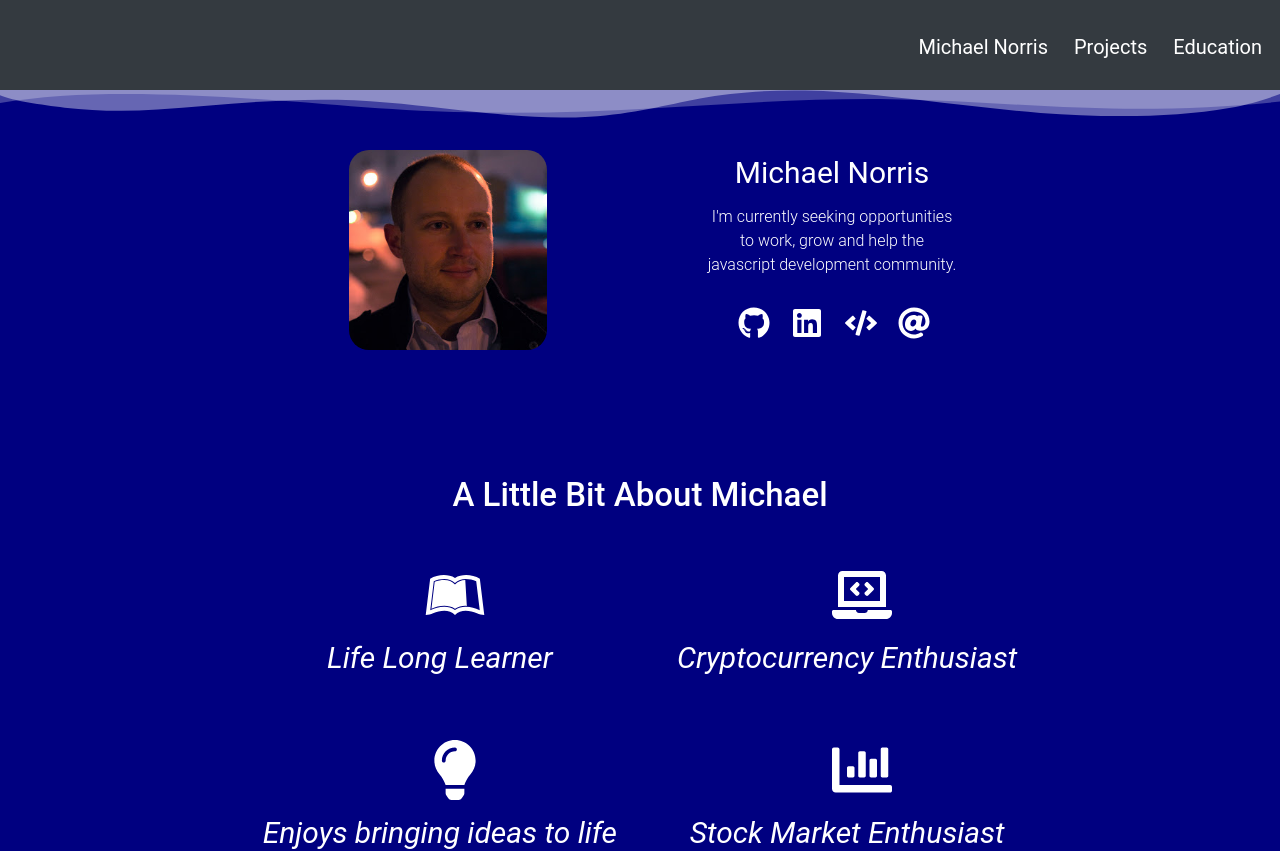
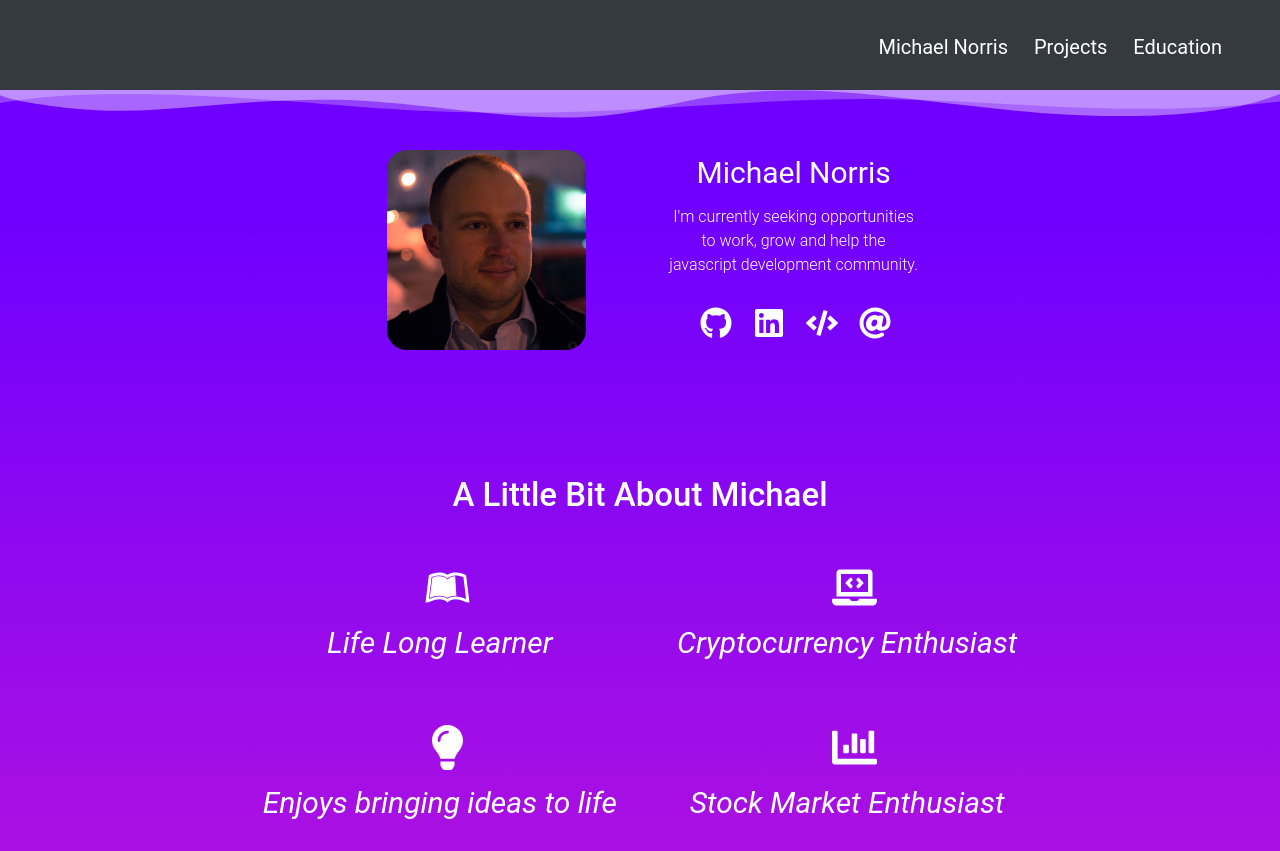
Before and after one commit to Norrismi/react_portfolio, a React (Create React App) app: page / in a window 1280 px wide. Shown: the top 851 px of the page. Built offline with nearby package versions, Linux system fonts and the light colour scheme.

Commit message:
added css variables, page background

```diff
--- a/src/components/Author/Author.css
+++ b/src/components/Author/Author.css
@@ -1,12 +1,11 @@
 .author__container {
-    /* margin-right: 20px; */
-    background-color: navy;
+    background: var(--theme-background)
 }
 
 
 
 .author__body-title {
-    /* padding-top: 50px; */
+
     text-align: center;
 }
 
@@ -16,11 +15,9 @@
 .author__info-container {
     height: 100vh;
     width: 100%;
-    /* margin: 0 20px 1000px 20px; */
     display: flex;
     flex-direction: column;
     justify-content: center;
-    /* padding-top: 40px; */
 
 }
 
@@ -62,11 +59,6 @@
 
     }
 
-    .author__hr-break {
-
-        background-color: grey;
-    }
-
     .author__body-title {
         display: flex;
         justify-content: center;
@@ -74,14 +66,9 @@
         margin: 20px 40px;
     }
 
-
     .author__about-text {
         font-size: 18px;
-
-
     }
-
-
 
 }
 
@@ -94,11 +81,6 @@
 
     }
 
-    .author__hr-break {
-
-        background-color: grey;
-    }
-
     .author__body-title {
         display: flex;
         justify-content: center;
@@ -106,14 +88,9 @@
         margin: 20px 40px;
     }
 
-
     .author__about-text {
         font-size: 23px;
-
-
     }
-
-
 
 }
 
@@ -136,6 +113,11 @@
 
     .author__body-title {
         padding-top: 20px;
+    }
+
+    .author__about-icon{
+        width: 150%;
+        height: auto;
     }
 
 }
@@ -168,9 +150,10 @@
     }
 
     .author__about-icon{
-        width: 200%;
+        width: 150%;
         height: auto;
     }
 
 
+
 }
--- a/src/components/Education/Education.css
+++ b/src/components/Education/Education.css
@@ -1,5 +1,5 @@
 .edu__container {
-    background-color: navy;
+    background: var(--theme-background)
 }
 
 .edu__header {
@@ -108,9 +108,6 @@
         padding-top: 20px;
     }
 
-
-/* work on bringing footer up */
-
 }
 
 
--- a/src/components/Intro/Intro.css
+++ b/src/components/Intro/Intro.css
@@ -143,3 +143,21 @@
     }
 
 }
+
+@media (min-width: 1200px) {
+
+    .intro__row{
+        justify-content: center;
+        width: 80%;
+    }
+
+    .intro__column{
+        align-items: center;
+        width: 30%;
+    }
+
+    .intro__img {
+       max-width: 100%;
+    }
+
+}
--- a/src/components/Nav/TopNav/TopNav.css
+++ b/src/components/Nav/TopNav/TopNav.css
@@ -1,11 +1,12 @@
-.navbar-nav{
+.navbar-nav {
     text-align: center;
     margin-top: 0;
     padding-bottom: 20px;
+
 }
 
 
-.sidenav__link-group{
+.sidenav__link-group {
     justify-content: end;
 }
 
@@ -21,8 +22,15 @@ a.nav-link:hover {
 
 }
 
-button.navbar-toggler{
+button.navbar-toggler {
     margin: 5px;
+}
+
+
+@media (min-width: 280px) {
+    .navbar-nav {
+        padding-right: 0;
+    }
 }
 
 
@@ -31,10 +39,17 @@ button.navbar-toggler{
         width: auto;
 
     }
-div.navbar-expand-lg.navbar-dark.bg-dark.sticky-top.top-navbar{
+
+    div.navbar-expand-lg.navbar-dark.bg-dark.sticky-top.top-navbar {
         width: 100vw;
         display: block;
     }
 
 
 }
+
+@media (min-width: 1200px) {
+    .navbar-nav {
+        padding-right: 40px;
+    }
+}
--- a/src/components/Projects/Projects.css
+++ b/src/components/Projects/Projects.css
@@ -1,6 +1,5 @@
 .projects__container {
-    background-color: navy;
-
+    background: var(--theme-background)
 }
 
 .projects__header {
@@ -18,10 +17,6 @@
     margin-bottom: 175px;
 }
 
-.projects__svg-container {
-    background: rgb(2, 0, 36);
-    background: linear-gradient(0deg, rgba(2, 0, 36, 1) 0%, rgba(217, 29, 203, 1) 0%, rgba(111, 0, 255, 1) 90%);
-}
 
 .projects__cards {
     display: flex;
@@ -29,14 +24,6 @@
     flex-wrap: wrap;
     padding-bottom: 150px;
     margin-left: 20px;
-
-
-
-}
-
-.project__individual-card {
-    /* margin: 15px 15px 15px 0; */
-    /* width: 30rem; */
 
 }
 
@@ -50,19 +37,19 @@
 }
 
 .projects__card-title {
-    color: navy;
+    color: var(--theme-secondary-color);
 }
 
 .projects__card-text {
     font-size: 16px;
     justify-content: center;
-    color: navy;
+    color: var(--theme-secondary-color);
 }
 
 
 .btn.btn-outline-secondary {
-    color: navy;
-    border-color: navy;
+    color: var(--theme-secondary-color);
+    border-color: var(--theme-secondary-color);
 }
 
 .projects__footernav-container {
@@ -75,36 +62,6 @@
 
 
 
-
-
-.custom-shape-divider-bottom-1612571397 {
-    bottom: 0;
-    left: 0;
-    width: 100%;
-    overflow: hidden;
-    line-height: 0;
-    transform: rotate(180deg);
-}
-
-.custom-shape-divider-bottom-1612571397 svg {
-    position: relative;
-    display: block;
-    width: calc(150% + 1.9px);
-    height: 140px;
-
-
-}
-
-.custom-shape-divider-bottom-1612571397 .shape-fill {
-
-    /* color at bottom of page */
-
-    /* fill: #C092FF; */
-
-    fill: #8418F5;
-
-
-}
 
 @media (min-width: 280px) {
 
--- a/src/components/Utility/BottomSVG.css
+++ b/src/components/Utility/BottomSVG.css
@@ -9,6 +9,25 @@
      height: auto;
 }
 
+.custom-shape-divider-bottom-1612571397 {
+    bottom: 0;
+    left: 0;
+    width: 100%;
+    overflow: hidden;
+    line-height: 0;
+    transform: rotate(180deg);
+}
+
+.custom-shape-divider-bottom-1612571397 svg {
+    position: relative;
+    display: block;
+    width: calc(150% + 1.9px);
+    height: 140px;
+}
+
+.custom-shape-divider-bottom-1612571397 .shape-fill {
+    fill: #8418F5;
+}
 
 @media (min-width: 1024px) {
 
--- a/src/index.css
+++ b/src/index.css
@@ -11,6 +11,10 @@ body {
 
 :root{
   --theme-hover-color: #022b3a;
+  --theme-background: linear-gradient(0deg, rgba(2, 0, 36, 1) 0%, rgba(217, 29, 203, 1) 0%, rgba(111, 0, 255, 1) 90%);
+  --theme-secondary-color: navy;
+
+  /* --master-background-color: blue; */
 
 
 
```
Also changed, not shown: src/components/Author/Author.js (+1 -18 lines), src/components/Education/Education.js (+0 -11 lines), src/components/Nav/TopNav/TopNav.js (+1 -14 lines). Lines whose indentation alone changed are shown as unchanged.
